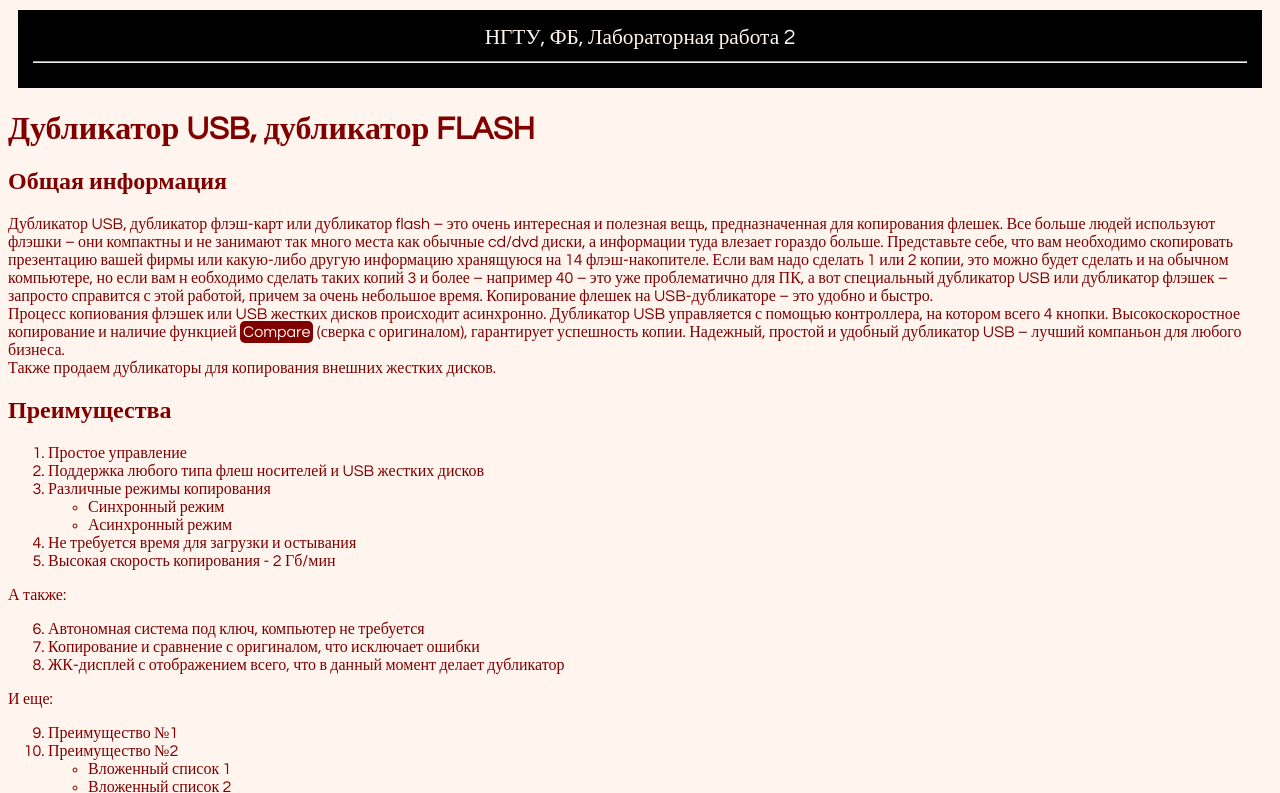
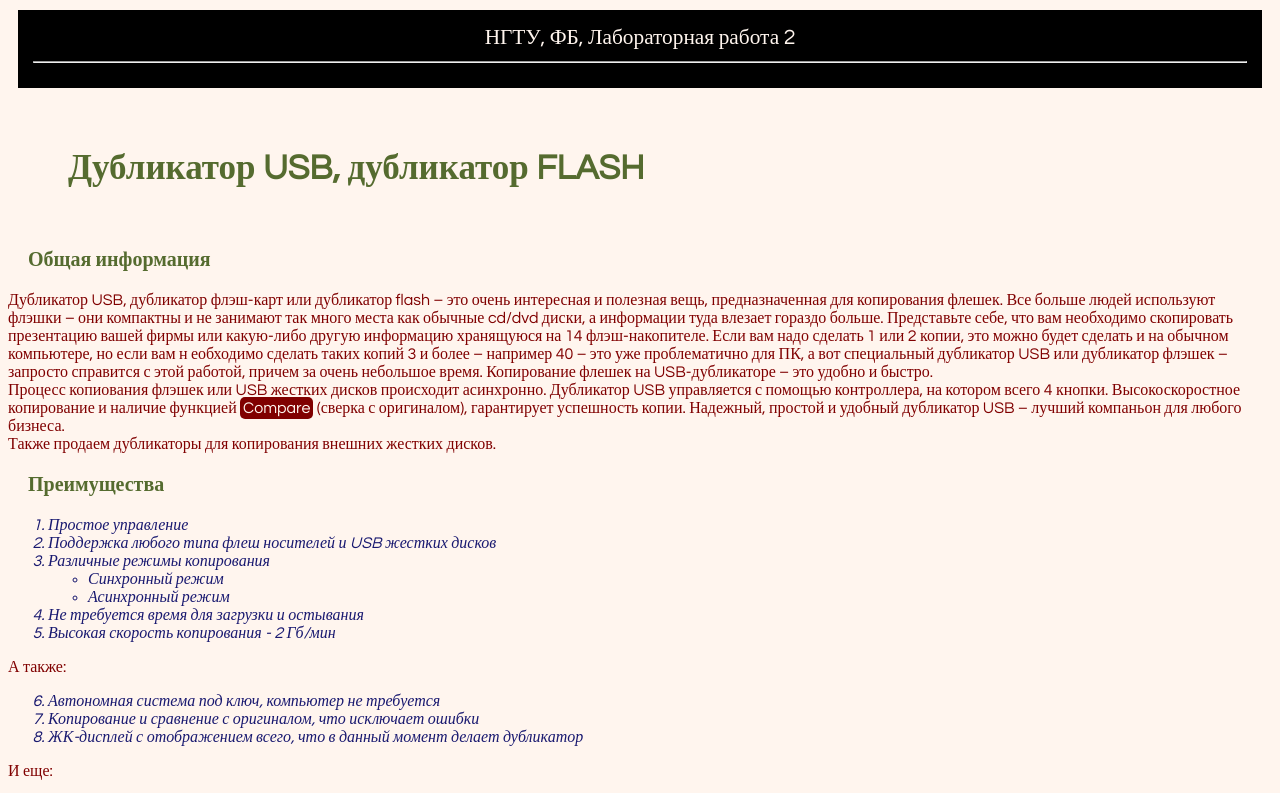
Before and after one commit to FoxyForLove/Web-front-labs, a plain HTML site: page lab2/usb.html in a window 1280 px wide. Shown: the top 793 px of the page. Drawn offline with Linux system fonts and the light colour scheme.

Commit message:
Оформление заголовков

```diff
--- a/lab2/usb.html
+++ b/lab2/usb.html
@@ -3,6 +3,23 @@
     <head>
         <meta charset="UTF-8">
         <title>Булыгина Елизавета Денисовна. Текст о дубликаторах USB</title>
+        <style>
+            li {
+                color:midnightblue;
+                font-style: italic;
+            }
+            h2 {
+                color:darkolivegreen;
+                margin: 20px;
+                font-size: 20px;
+            }
+            h1 {
+                color:darkolivegreen;
+                margin: 30px;
+                padding: 30px;
+                font-size: 35px;
+            }
+        </style>
     </head>
 
     <body>
```
